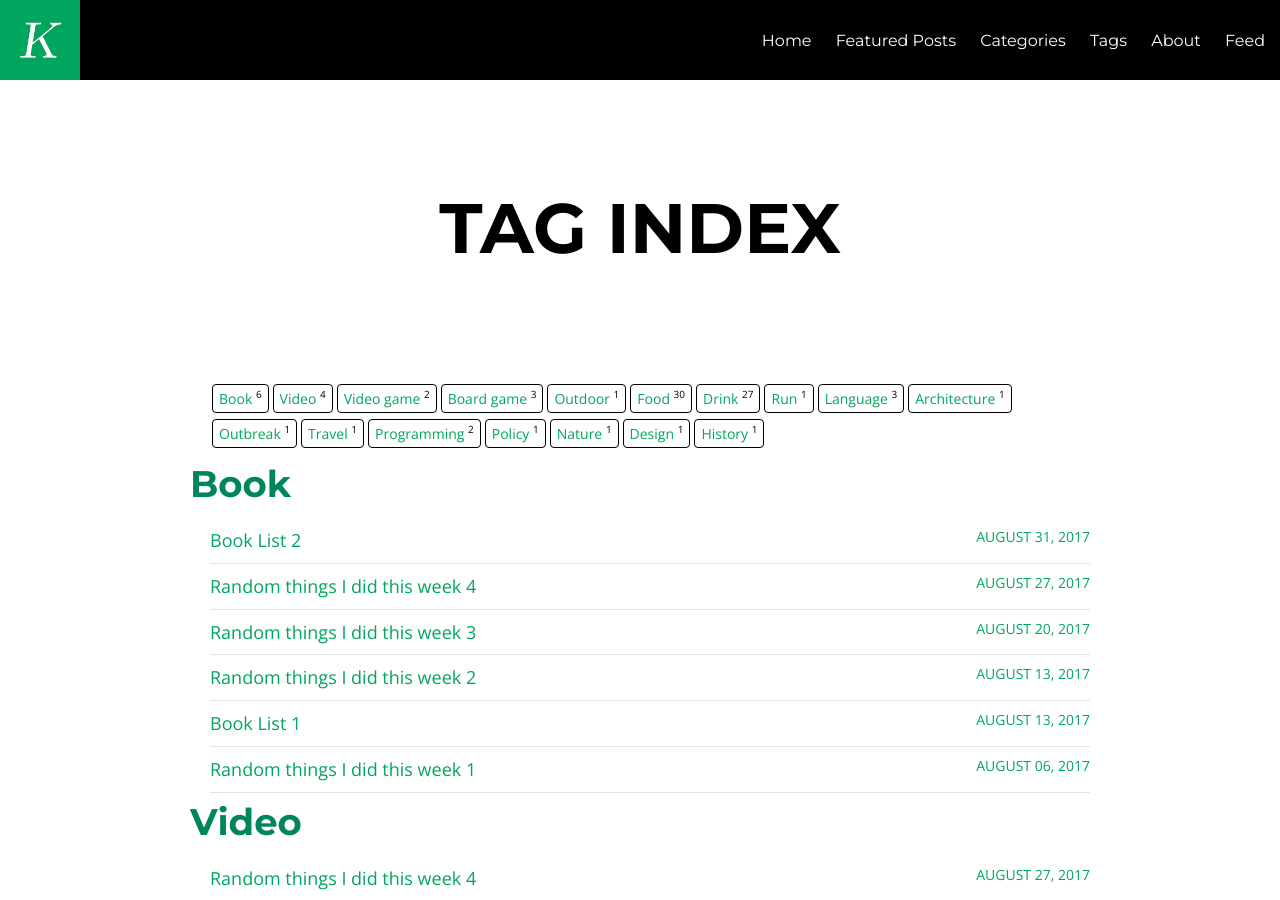
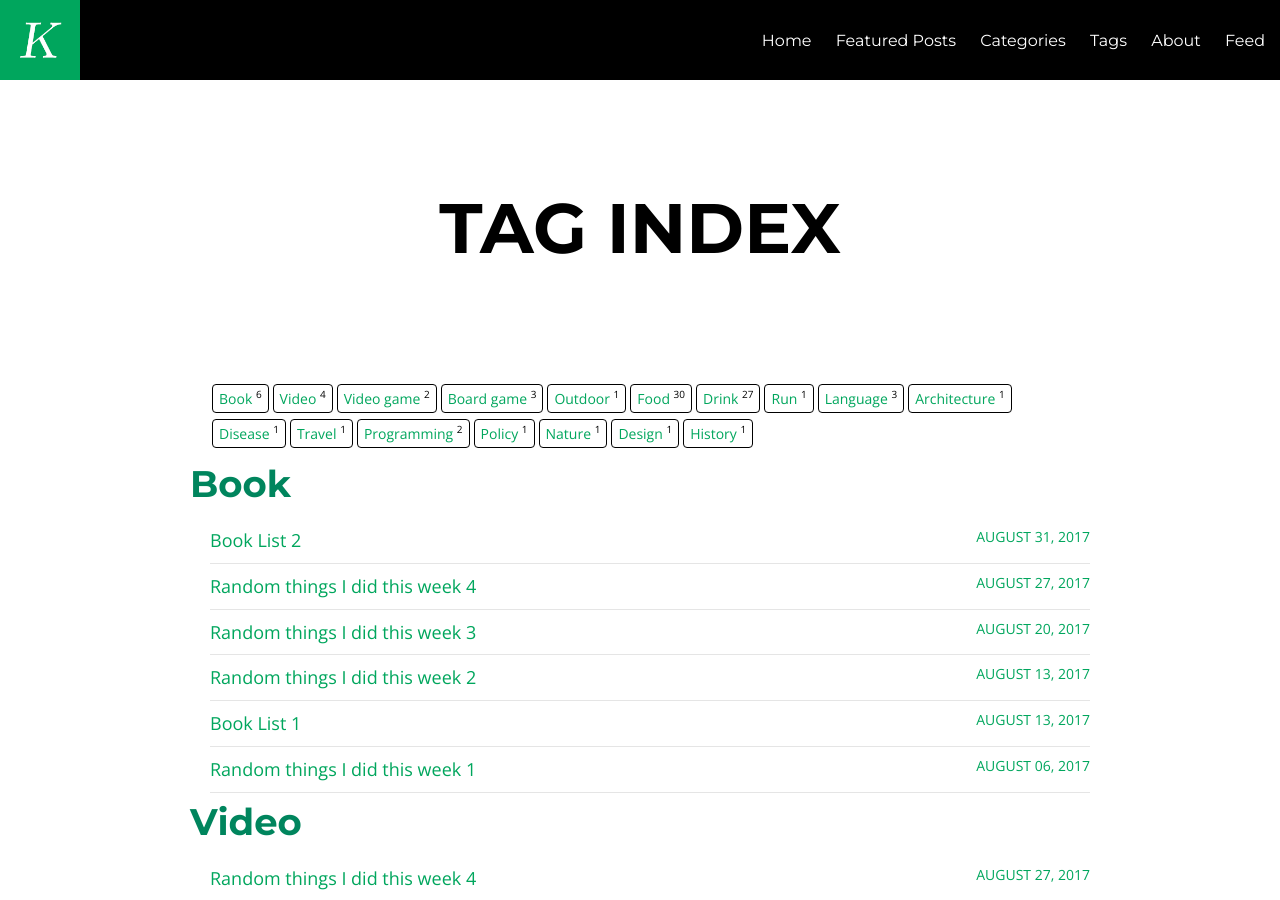
Before and after one commit to kcmlin/kcmlin.github.io, a Jekyll site: the page built from tags.html, in a window 1280 px wide and 900 px high. Built offline with Jekyll 4.4.1, drawn with Linux system fonts in a browser that asks for light colours; nearby versions of some CDN libraries.

Commit message:
Update 2017-08-20-random3.md

```diff
--- a/_posts/2017-08-20-random3.md
+++ b/_posts/2017-08-20-random3.md
@@ -8,7 +8,7 @@ tags:
   - video
   - food
   - architecture
-  - outbreak
+  - disease
   - travel
   - programming
   - policy
```
